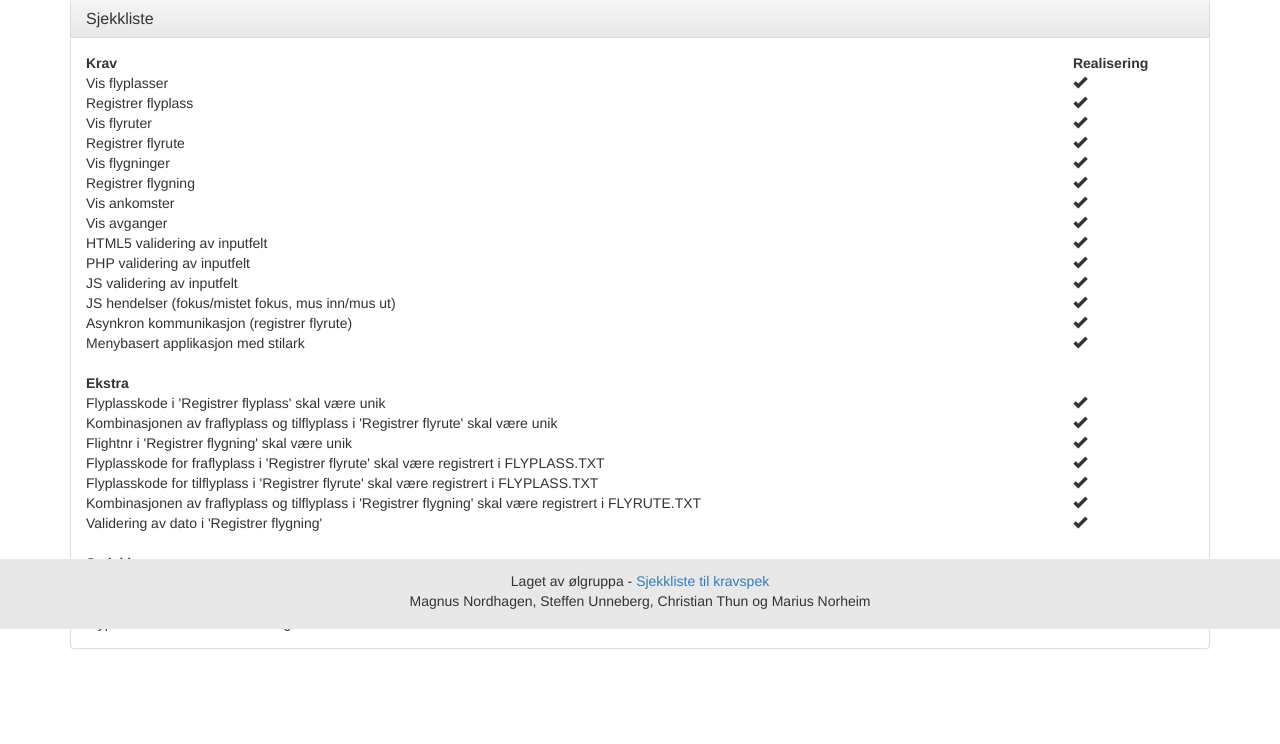
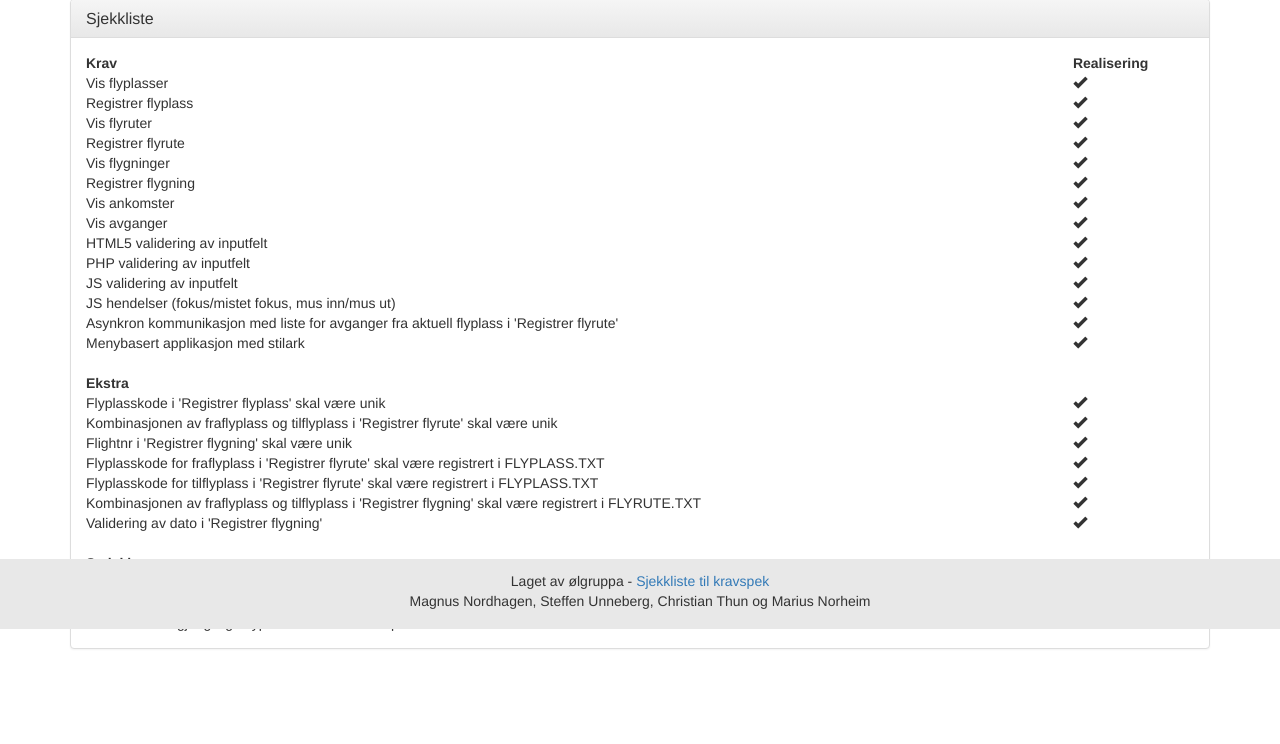
Before and after one commit to deliant/prg1000-eksamen, a PHP site: page /kravspek.php in a window 1280 px wide. Shown: the part 171-915 px from the top of the page. Run offline with PHP 8.4, Linux system fonts and the light colour scheme; some libraries are stand-ins or nearby versions.

Commit message:
Fiksa typo

```diff
--- a/kravspek.php
+++ b/kravspek.php
@@ -89,7 +89,7 @@
         <tr><td>PHP validering av inputfelt</td><td><span class="glyphicon glyphicon-ok" aria-hidden="true"></span></td></tr>
         <tr><td>JS validering av inputfelt</td><td><span class="glyphicon glyphicon-ok" aria-hidden="true"></span></td></tr>
         <tr><td>JS hendelser (fokus/mistet fokus, mus inn/mus ut)</td><td><span class="glyphicon glyphicon-ok" aria-hidden="true"></span></td></tr>
-        <tr><td>Asynkron kommunikasjon (registrer flyrute)</td><td><span class="glyphicon glyphicon-ok" aria-hidden="true"></span></td></tr>
+        <tr><td>Asynkron kommunikasjon med liste for avganger fra aktuell flyplass i 'Registrer flyrute'</td><td><span class="glyphicon glyphicon-ok" aria-hidden="true"></span></td></tr>
         <tr><td>Menybasert applikasjon med stilark</td><td><span class="glyphicon glyphicon-ok" aria-hidden="true"></span></td></tr>
         <tr><td>&nbsp;</td><td>&nbsp;</td></tr>
         <tr><th>Ekstra</th><th>&nbsp;</th></tr>
@@ -102,9 +102,9 @@
         <tr><td>Validering av dato i 'Registrer flygning'</td><td><span class="glyphicon glyphicon-ok" aria-hidden="true"></span></td></tr>
         <tr><td>&nbsp;</td><td>&nbsp;</td></tr>
         <tr><th>Smisking</th><th>&nbsp;</th></tr>
-        <tr><td>Asynkron kommunikasjon (registrer flygning)</td><td><span class="glyphicon glyphicon-ok" aria-hidden="true"></span></td></tr>
-        <tr><td>Flyplasskode i 'Avganger' er registrert i FLYPLASS.TXT</td><td><span class="glyphicon glyphicon-ok" aria-hidden="true"></span></td></tr>
-        <tr><td>Flyplasskode i 'Ankomster' er registrert i FLYPLASS.TXT</td><td><span class="glyphicon glyphicon-ok" aria-hidden="true"></span></td></tr>
+        <tr><td>Asynkron kommunikasjon med liste for flygninger imellom aktuell rute i 'Registrer flygning'</td><td><span class="glyphicon glyphicon-ok" aria-hidden="true"></span></td></tr>
+        <tr><td>En liste over tilgjengelige flyplasser i 'Avganger' printes ut fra FLYPLASS.TXT</td><td><span class="glyphicon glyphicon-ok" aria-hidden="true"></span></td></tr>
+        <tr><td>En liste over tilgjengelige flyplasser i 'Ankomster' printes ut fra FLYPLASS.TXT</td><td><span class="glyphicon glyphicon-ok" aria-hidden="true"></span></td></tr>
       </table>
     </div>
   </div>
```
